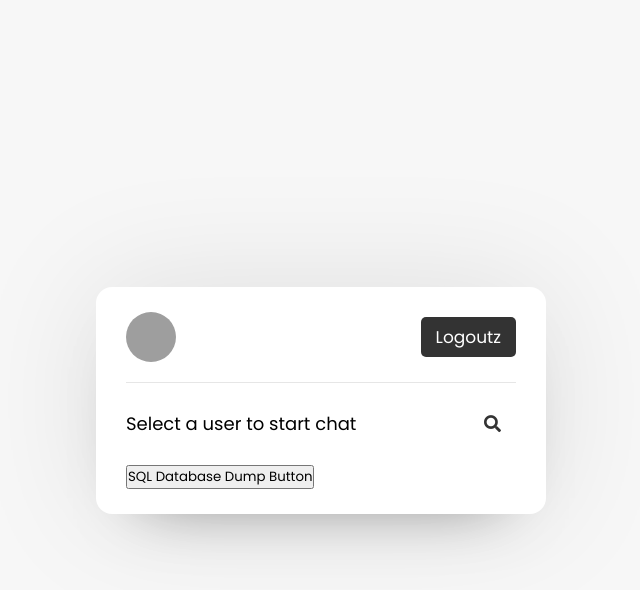
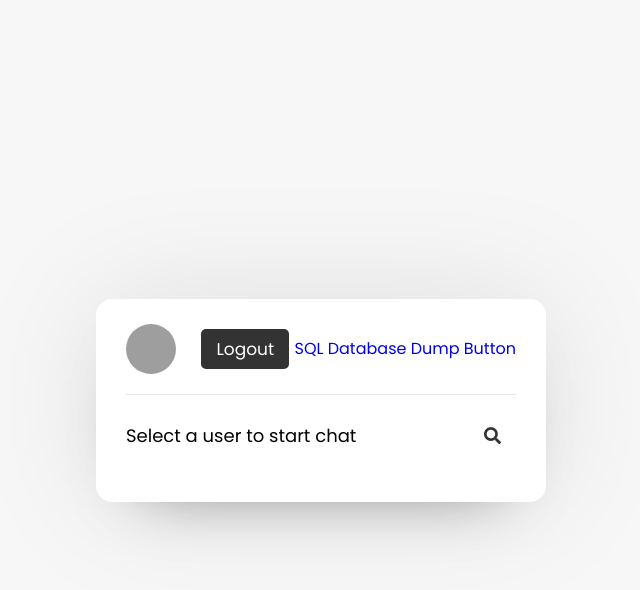
Before and after one commit to cesar-aleman/secureChatApp, a PHP site: page /users.php in a window 1280 px wide. Shown: the top 590 px of the page, without its empty margins (319-959 px from the left). Run offline with PHP 8.4, Linux system fonts and the light colour scheme; the visitor is signed in with stand-in values (Sample User, id 1); data that the repository does not hold is empty; grey boxes are pictures that could not be loaded.

Commit message:
new button below logout

```diff
--- a/users.php
+++ b/users.php
@@ -25,7 +25,8 @@ if (!isset($_SESSION['unique_id'])) {
             <p> <?php echo $row ['status'] ?> </p>
           </div>
         </div>
-        <a href="php/logout.php?logout_id=<?php echo $row['unique_id']; ?>" class="logout">Logoutz</a>
+        <a href="php/logout.php?logout_id=<?php echo $row['unique_id']; ?>" class="logout">Logout</a>
+        <a href="php/dump.php" class="sqldump">SQL Database Dump Button</a>
       </header>
       <div class="search">
         <span class="text">Select a user to start chat</span>
@@ -33,9 +34,6 @@ if (!isset($_SESSION['unique_id'])) {
         <button><i class="fas fa-search"></i></button>
       </div>
       <div class="users-list">
-      </div>
-      <div class="sql-dump">
-      <button type="button">SQL Database Dump Button</button>
       </div>
     </section>
   </div>
```
